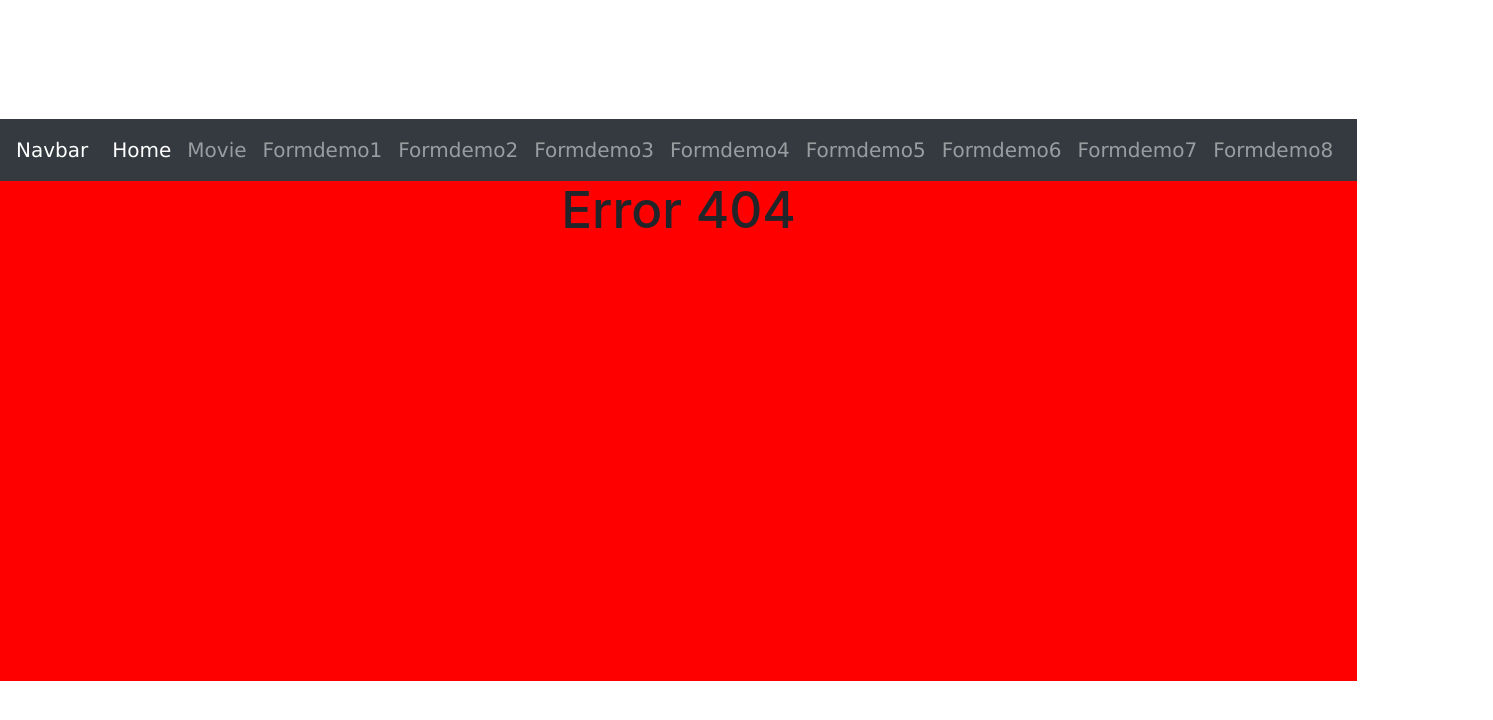
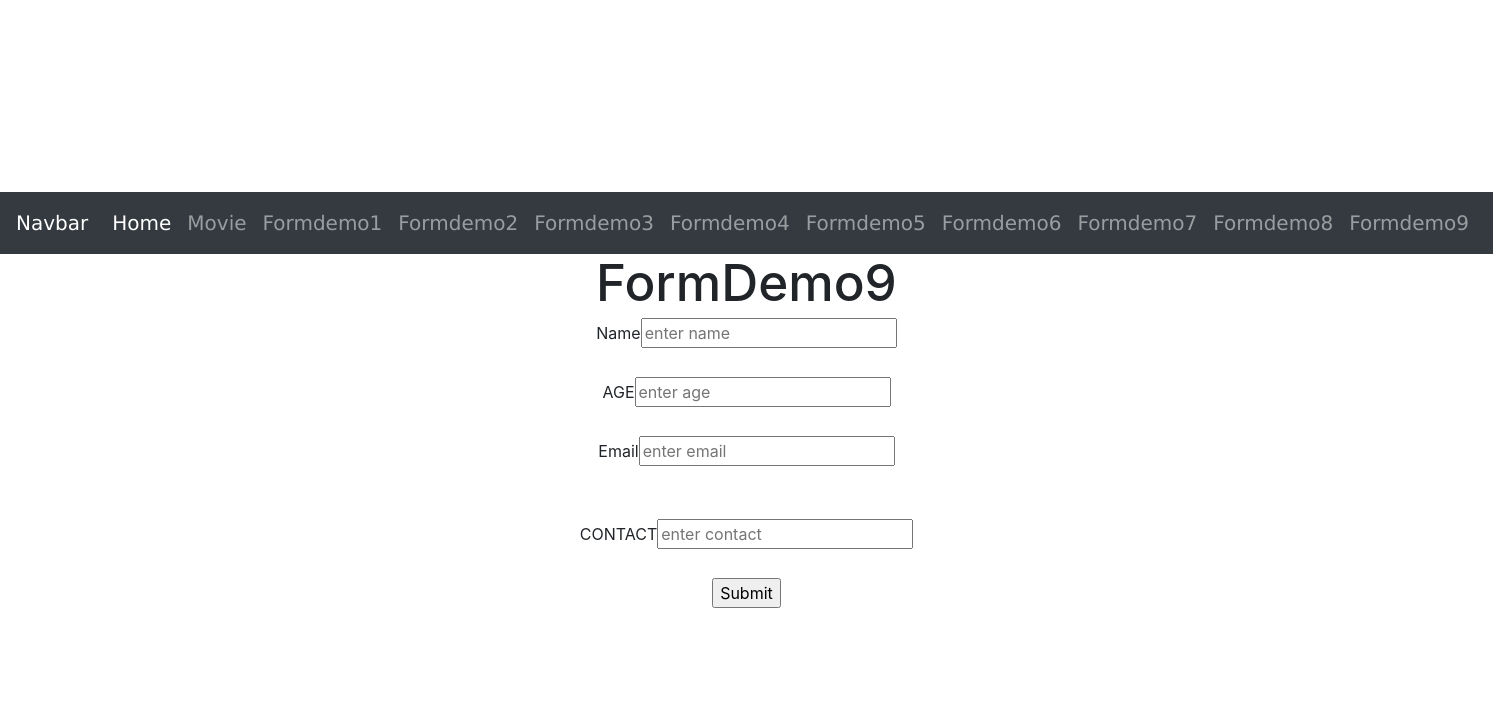
Before and after one commit to Manavjain-MJ/MERN, a React (Vite) app: page /formdemo9 in a window 1280 px wide. Before the commit this address had no page. Shown: the top 720 px of the page, 1493 px wide, since content can reach past the window. Built offline with nearby package versions, Linux system fonts and the light colour scheme; the HTML template or start-up script is replaced by a standard one.

Commit message:
validation

```diff
--- a/src/App.jsx
+++ b/src/App.jsx
@@ -32,6 +32,7 @@ import { FormDemo5 } from './components/forms/FormDemo5'
 import { FormDemo6 } from './components/forms/FormDemo6'
 import { FormDemo7 } from './components/forms/FormDemo7'
 import { FormDemo8 } from './components/forms/FormDemo8'
+import { FormDemo9 } from './components/forms/FormDemo9'
 
 function App() {
   const [count, setCount] = useState(0)
@@ -54,6 +55,7 @@ function App() {
       <Route path='/formdemo6' element ={<FormDemo6 ></FormDemo6>}></Route>
       <Route path='/formdemo7' element ={<FormDemo7 ></FormDemo7>}></Route>
       <Route path='/formdemo8' element ={<FormDemo8 ></FormDemo8>}></Route>
+      <Route path='/formdemo9' element ={<FormDemo9 ></FormDemo9>}></Route>
       <Route path='/*' element={<Error404></Error404>}></Route>
      </Routes>
     </div>
--- a/src/components/Navbar.jsx
+++ b/src/components/Navbar.jsx
@@ -41,6 +41,9 @@ export const Navbar = () => {
                     <li class="nav-item">
                         <Link class="nav-link" to="/formdemo8">Formdemo8</Link>
                     </li>
+                    <li class="nav-item">
+                        <Link class="nav-link" to="/formdemo9">Formdemo9</Link>
+                    </li>
                 </ul>
             </div>
         </nav>
--- a/src/components/forms/FormDemo4.jsx
+++ b/src/components/forms/FormDemo4.jsx
@@ -10,7 +10,7 @@ export const FormDemo4 = () => {
 
   return (
     <div style={{ textAlign: "center" }}>
-    <h1>Form Demo 3</h1>
+    <h1>Form Demo 4</h1>
     <form onSubmit={handleSubmit(submitHandler)}>
         <div>
             <label>Name</label>
--- /dev/null
+++ b/src/components/forms/FormDemo9.jsx
@@ -0,0 +1,88 @@
+import React from 'react'
+import { useForm } from 'react-hook-form'
+
+export const FormDemo9 = () => {
+
+    const {register,handleSubmit,formState:{errors}}=useForm()
+    const submithandler=(data)=>{
+        console.log(data)
+
+    }
+    const validationSchema = {
+        nameValidator:{
+            required:{
+                value:true,
+                message:"Name is Required"
+            }
+        },
+        ageValidator:{
+            required:{
+                value:true,
+                message:"Age is Required"
+            },
+            min:{
+                required:{
+                    value:18,
+                    message:"Above 18 only"
+                }
+            },
+            max:{
+                required:{
+                    value:60,
+                    message:"below 60 only"
+                }
+            }
+        },
+        emailValidator:{
+                    required:{
+                        value:true,
+                        message:"Enter email"
+                    }
+
+        },
+        contactValidator:{
+                pattern:{
+                    value:/[6-9][1][0-9][9]/,
+                    message:"Contact is required"
+
+                }
+
+        }
+    }
+
+
+
+  return (
+    <div style={{textAlign:"center"}}>
+        <h1>FormDemo9</h1>
+        <form onSubmit={handleSubmit(submithandler)}>
+        <div>
+          <label>Name</label>
+          <input type="text" placeholder='enter name' {...register("name",validationSchema.nameValidator)}/>
+          <span style={{color:"red"}}>{
+            errors.name?.message
+            }</span><br /><br />
+          <label>AGE</label>
+          <input type="number" placeholder='enter age' {...register("age",validationSchema.ageValidator)}/>
+          <span style={{color:"red"}}>{
+            errors.age?.message
+            }</span><br /><br />
+          <label>Email</label>
+          <input type="number" placeholder='enter email' {...register("email",validationSchema.emailValidator)}/>
+          <span style={{color:"red"}}>{
+            errors.email?.message
+            }</span><br /><br />
+          <br />
+          <label>CONTACT</label>
+          <input type="number" placeholder='enter contact' {...register("contact",validationSchema.contactValidator)}/>
+          <span style={{color:"red"}}>{
+            errors.contact?.message
+            }</span><br /><br />
+          <input type="submit" />
+        </div>
+        </form>
+
+
+    </div>
+  )
+}
```
